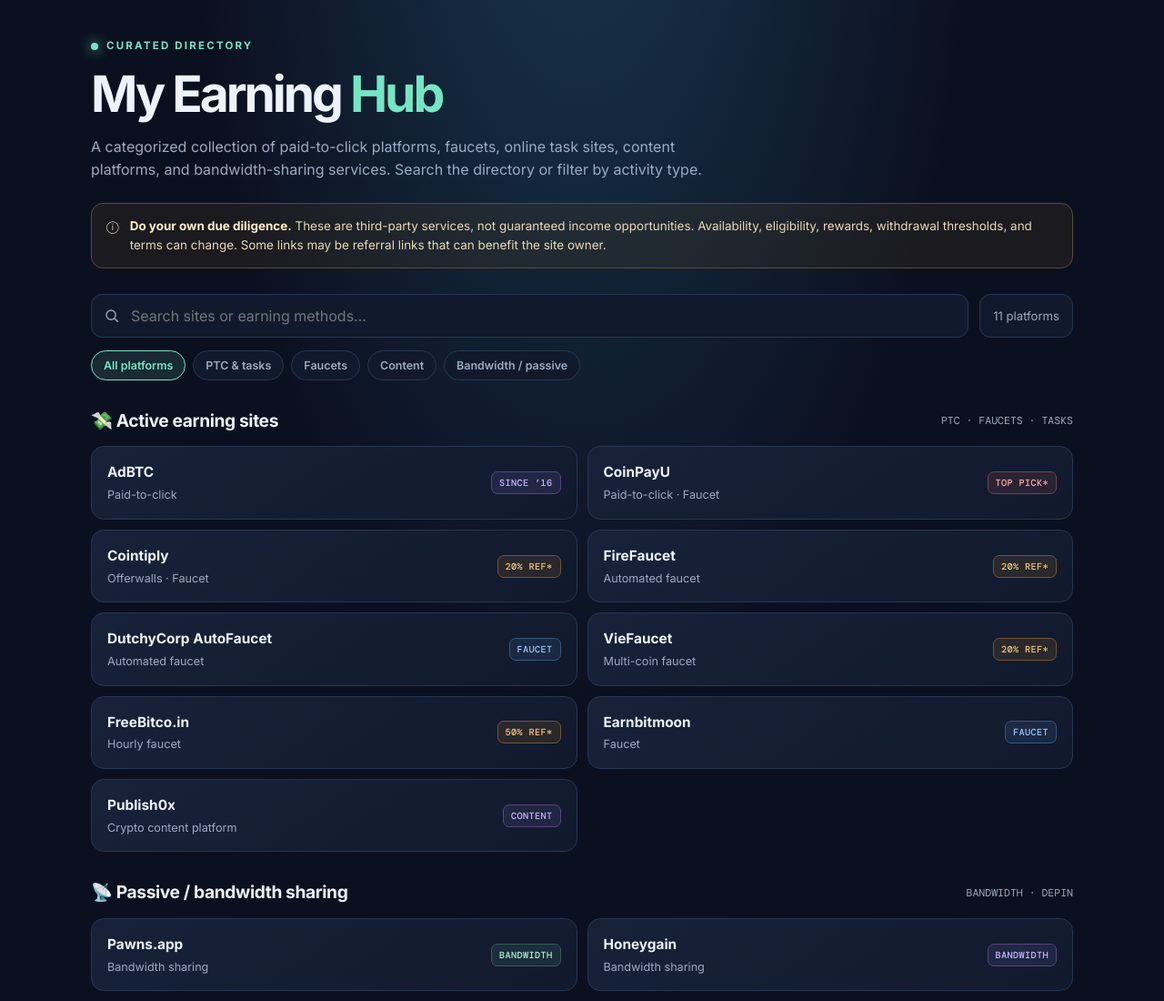
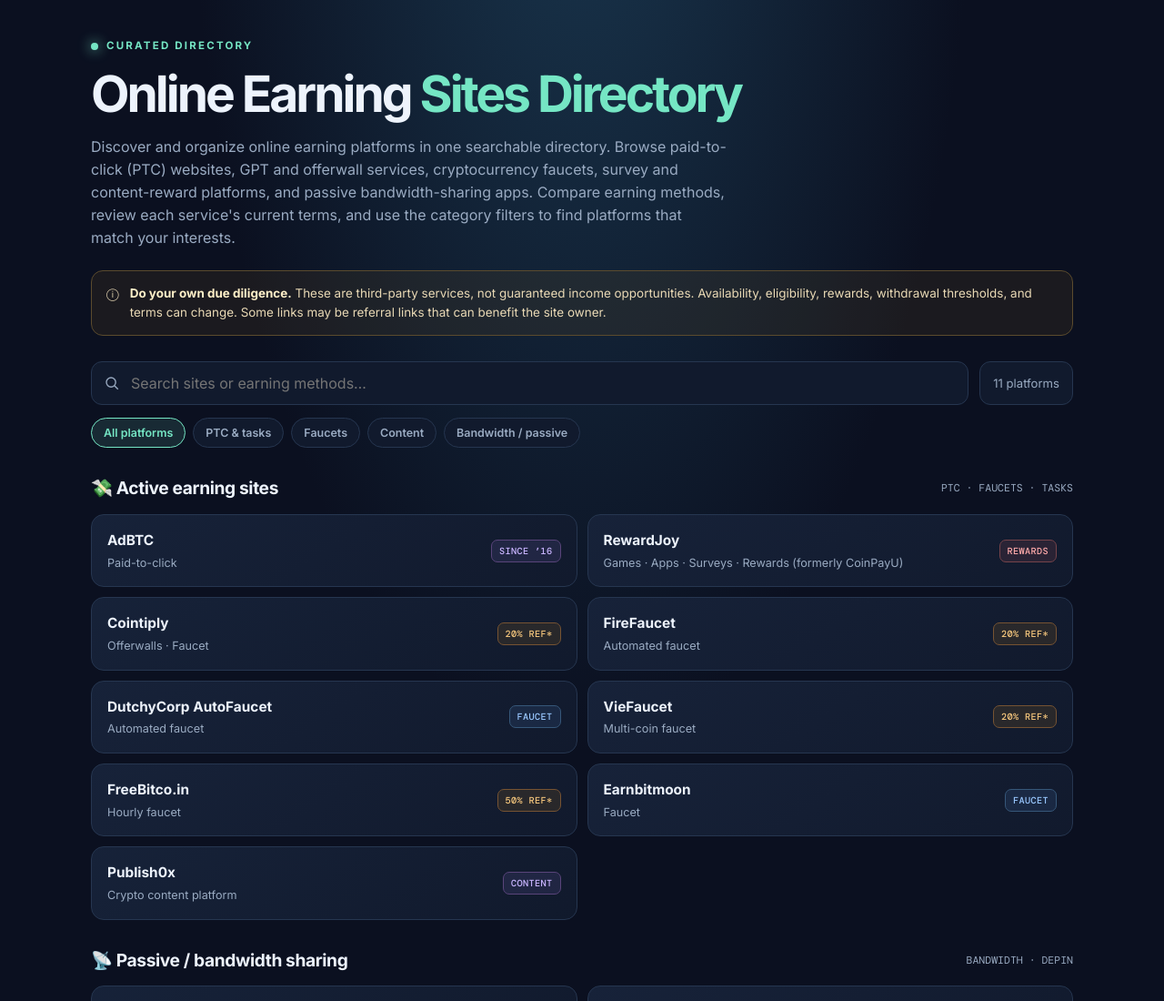
Before and after one commit to source347/list, a plain HTML site: page index.html in a window 1280 px wide. Shown: the top 1100 px of the page at 91% size. Drawn offline with nearby package versions, Linux system fonts and the light colour scheme; a script that the page names is missing.

Commit message:
Replace CoinPayU with RewardJoy and improve directory SEO

```diff
--- a/index.html
+++ b/index.html
@@ -4,8 +4,20 @@
   <meta charset="UTF-8">
   <meta name="viewport" content="width=device-width, initial-scale=1">
   <meta name="theme-color" content="#0b1020">
-  <meta name="description" content="A categorized directory of crypto faucets, paid-to-click sites, online tasks, content platforms, and bandwidth-sharing services.">
-  <title>Curated Earning Hub — Crypto & Online Rewards Directory</title>
+  <meta name="description" content="Explore a curated directory of online earning platforms: paid-to-click sites, crypto faucets, surveys, offerwalls, content rewards, and passive bandwidth-sharing services.">
+  <meta name="keywords" content="online earning sites, paid to click, PTC sites, crypto faucets, earn Bitcoin, online surveys, GPT sites, offerwalls, bandwidth sharing, passive income platforms">
+  <meta name="author" content="Source347">
+  <meta name="robots" content="index,follow,max-image-preview:large">
+  <link rel="canonical" href="https://source347.github.io/list/">
+  <meta property="og:type" content="website">
+  <meta property="og:title" content="Online Earning Sites Directory | My Earning Hub">
+  <meta property="og:description" content="Browse and compare PTC sites, crypto faucets, survey and offerwall platforms, content rewards, and bandwidth-sharing services.">
+  <meta property="og:url" content="https://source347.github.io/list/">
+  <meta property="og:site_name" content="Source347 — My Earning Hub">
+  <meta name="twitter:card" content="summary">
+  <meta name="twitter:title" content="Online Earning Sites Directory | My Earning Hub">
+  <meta name="twitter:description" content="A searchable directory of online earning platforms, crypto faucets, PTC sites, surveys, and passive bandwidth services.">
+  <title>Online Earning Sites Directory | PTC, Crypto Faucets & Rewards</title>
   <link rel="preconnect" href="https://fonts.googleapis.com">
   <link rel="preconnect" href="https://fonts.gstatic.com" crossorigin>
   <link href="https://fonts.googleapis.com/css2?family=DM+Mono:wght@400;500&family=Inter:wght@400;500;600;700;800&display=swap" rel="stylesheet">
@@ -59,8 +71,8 @@
   <main class="shell">
     <header>
       <div class="eyebrow"><span class="dot"></span> Curated directory</div>
-      <h1>My Earning <span>Hub</span></h1>
-      <p class="intro">A categorized collection of paid-to-click platforms, faucets, online task sites, content platforms, and bandwidth-sharing services. Search the directory or filter by activity type.</p>
+      <h1>Online Earning <span>Sites Directory</span></h1>
+      <p class="intro">Discover and organize online earning platforms in one searchable directory. Browse paid-to-click (PTC) websites, GPT and offerwall services, cryptocurrency faucets, survey and content-reward platforms, and passive bandwidth-sharing apps. Compare earning methods, review each service's current terms, and use the category filters to find platforms that match your interests.</p>
     </header>
 
     <aside class="notice" aria-label="Important information">
@@ -89,7 +101,7 @@
       <div class="section-head"><h2>💸 Active earning sites</h2><span class="section-meta">PTC · FAUCETS · TASKS</span></div>
       <div class="cards">
         <a class="site-card" data-category="ptc faucet" data-search="adbtc ptc paid to click bitcoin legacy" href="https://r.adbtc.top/1169353" target="_blank" rel="noopener noreferrer"><span class="site-info"><span class="site-name">AdBTC</span><span class="site-type">Paid-to-click</span></span><span class="tag purple">SINCE ’16</span></a>
-        <a class="site-card" data-category="ptc faucet" data-search="coinpayu ptc faucet" href="https://coinpayu.com/lp2/dashboard" target="_blank" rel="noopener noreferrer"><span class="site-info"><span class="site-name">CoinPayU</span><span class="site-type">Paid-to-click · Faucet</span></span><span class="tag red">TOP PICK*</span></a>
+        <a class="site-card" data-category="ptc faucet" data-search="rewardjoy coinpayu rebrand ptc offers games apps surveys rewards" href="https://www.rewardjoy.com/?r=dashboard" target="_blank" rel="noopener noreferrer"><span class="site-info"><span class="site-name">RewardJoy</span><span class="site-type">Games · Apps · Surveys · Rewards (formerly CoinPayU)</span></span><span class="tag red">REWARDS</span></a>
         <a class="site-card" data-category="ptc faucet" data-search="cointiply offerwalls faucet referral" href="https://cointiply.com/r/mOnqp" target="_blank" rel="noopener noreferrer"><span class="site-info"><span class="site-name">Cointiply</span><span class="site-type">Offerwalls · Faucet</span></span><span class="tag orange">20% REF*</span></a>
         <a class="site-card" data-category="faucet" data-search="firefaucet auto faucet referral" href="https://firefaucet.win/ref/126786" target="_blank" rel="noopener noreferrer"><span class="site-info"><span class="site-name">FireFaucet</span><span class="site-type">Automated faucet</span></span><span class="tag orange">20% REF*</span></a>
         <a class="site-card" data-category="faucet" data-search="dutchycorp autofaucet automated faucet" href="https://autofaucet.dutchycorp.space/?r=Autofaucets" target="_blank" rel="noopener noreferrer"><span class="site-info"><span class="site-name">DutchyCorp AutoFaucet</span><span class="site-type">Automated faucet</span></span><span class="tag blue">FAUCET</span></a>
```
